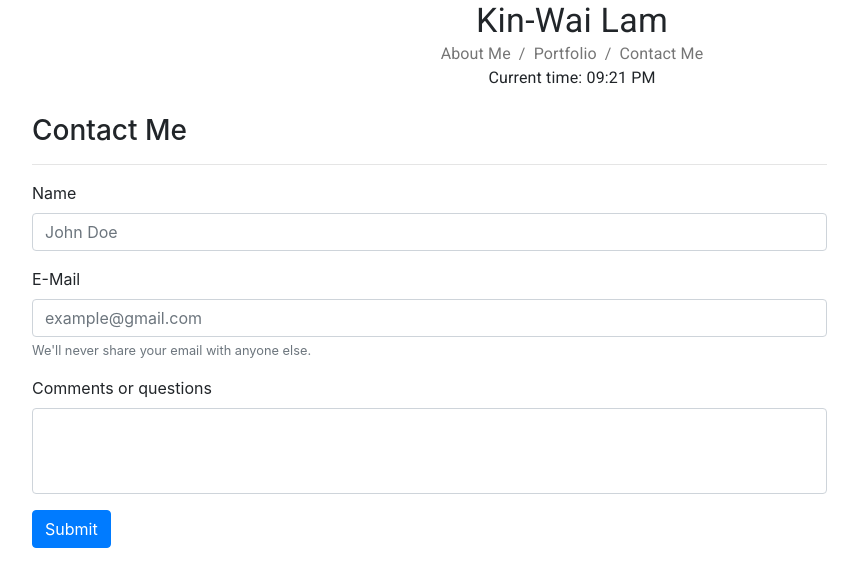
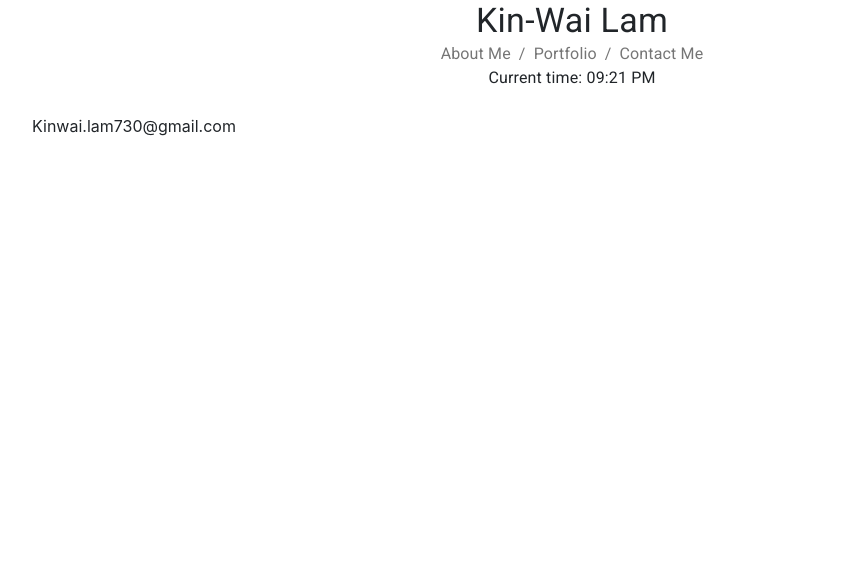
Before and after one commit to Thewa55/React-Portfolio, a React (Create React App) app: page /ContactMe in a window 1280 px wide. Shown: the top 586 px of the page, without its empty margins (68-926 px from the left). Built offline with nearby package versions, Linux system fonts and the light colour scheme.

Commit message:
Removed the about me page and replaced with email temporarily

```diff
--- a/src/components/ContactMe/index.js
+++ b/src/components/ContactMe/index.js
@@ -5,7 +5,8 @@ function ContactMe() {
     <div className="col-md-9">
       <div className="col">
         <br />
-        <article className="block">
+          Kinwai.lam730@gmail.com
+        {/* <article className="block">
           <h3 className="block-header">Contact Me</h3>
           <hr />
           <form>
@@ -26,7 +27,7 @@ function ContactMe() {
               <button type="submit" className="btn btn-primary">Submit</button>
             </div>
           </form>
-        </article>
+        </article> */}
       </div>
     </div>
   )
--- a/src/components/Portfolio/index.js
+++ b/src/components/Portfolio/index.js
@@ -29,12 +29,10 @@ function Portfolio(){
     getPortfolio()
   }, [])
 
-  console.log(portfolio)
-  console.log(selected)
 
   return(
     <div>
-      <Grid container justify="center" alignItems="center">
+      <Grid container justify="center" alignItems="center" >
         <h1>Welcome to my portfolio page</h1>
       </Grid>
       <div>
```
